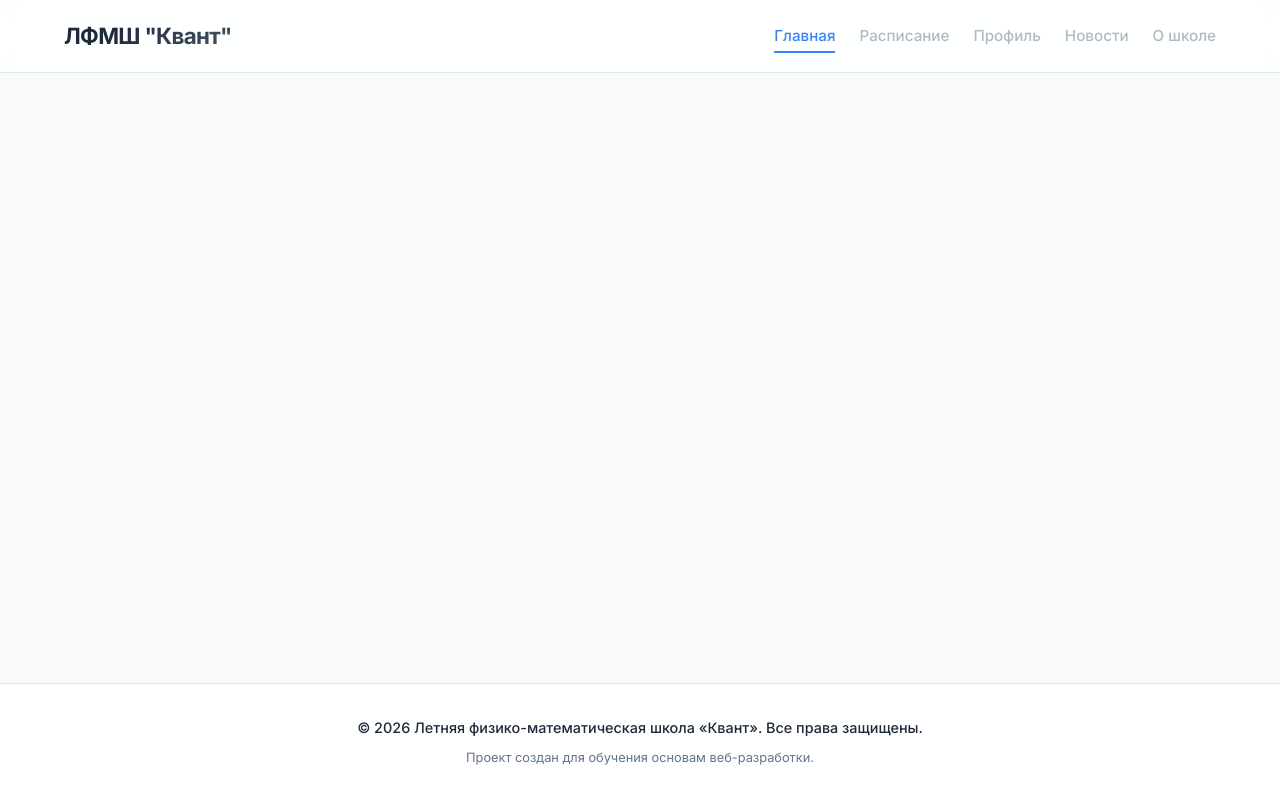
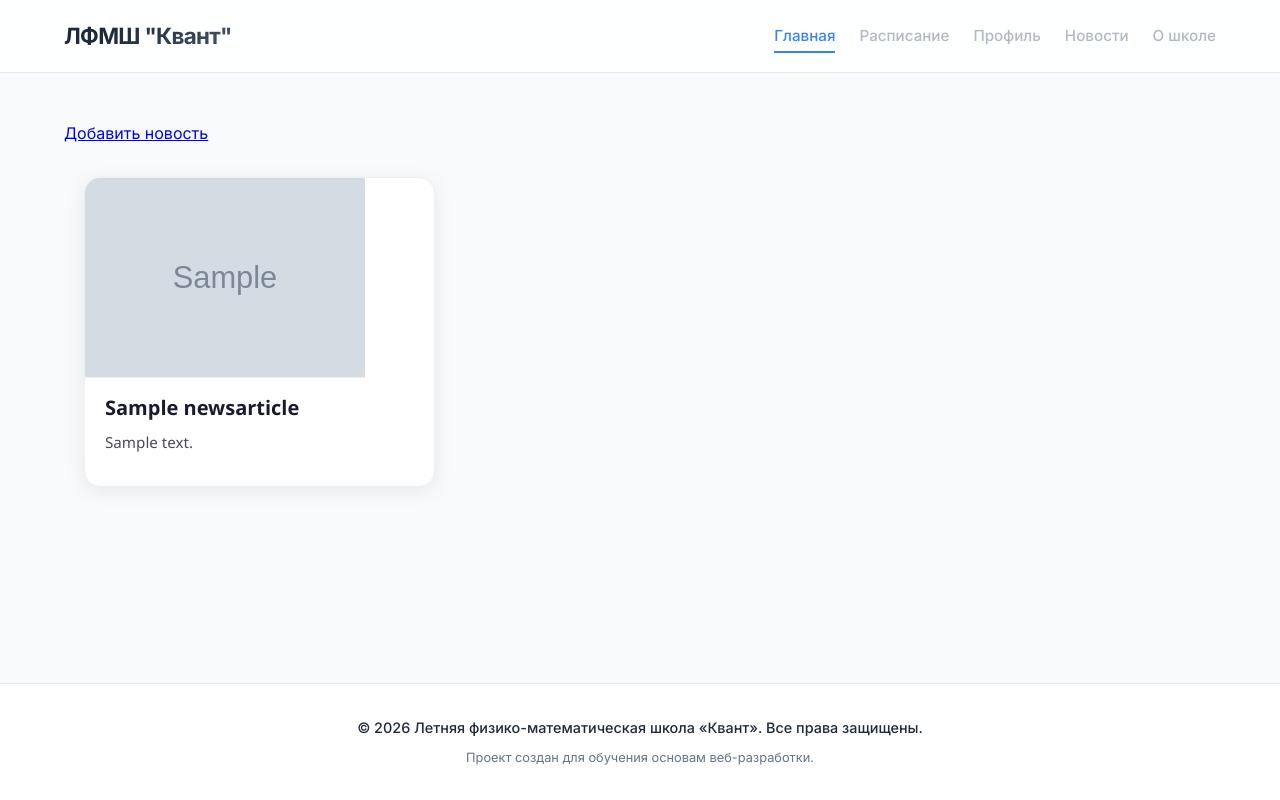
Before and after one commit to quantCamp/kvant_django_site, a Django app: page /news/ in a window 1280 px wide. Run offline with Django 5.2, Linux system fonts and the light colour scheme; tables that the repository leaves empty hold one stand-in row (values such as "Sample post"); grey boxes marked "Sample" are stand-in pictures.

Commit message:
add new button to news_list

```diff
--- a/static/css/news_list.css
+++ b/static/css/news_list.css
@@ -1,105 +1,110 @@
-        .news-grid {
+/* ============================================
+   ИЗОЛИРОВАННЫЙ БЛОК СТИЛЕЙ ДЛЯ НОВОСТЕЙ
+   Все стили "привязаны" к .content-wrapper
+   чтобы не конфликтовать с header/footer
+   ============================================ */
+
+/* ----- ОБЩИЙ КОНТЕЙНЕР (сетка) ----- */
+.content-wrapper {
+    max-width: 1200px;
+    margin: 0 auto;
+    padding: 30px 20px;
     display: grid;
-            grid-template-columns: repeat(auto-fill, minmax(300px, 1fr));
-            gap: 1.5rem;
-            margin-top: 1.5rem;
+    grid-template-columns: repeat(auto-fill, minmax(280px, 1fr));
+    gap: 30px;
+    background: transparent; /* Прозрачный фон, чтобы не перекрывать фон body */
 }
 
-        /* 2. Карточка новости — наследуем от .card, но адаптируем */
-        .news-card {
-            background-color: var(--bg-card);
-            border: 1px solid var(--border-color);
-            border-radius: var(--border-radius-md);
+/* ----- КАРТОЧКА НОВОСТИ ----- */
+.content-wrapper .news-card {
+    background: #ffffff;
+    border-radius: 16px;
+    box-shadow: 0 4px 20px rgba(0, 0, 0, 0.08);
+    transition: transform 0.2s ease, box-shadow 0.3s ease;
     overflow: hidden;
-            transition: all var(--transition-normal);
-            box-shadow: var(--shadow-sm);
-            display: flex;
-            flex-direction: column;
-            height: 100%;
-            position: relative;
-            top: 0;
+    border: 1px solid #f0f0f0;
 }
 
-        .news-card:hover {
-            top: -6px;
-            box-shadow: var(--shadow-lg);
-            border-color: rgba(59, 130, 246, 0.3);
+.content-wrapper .news-card:hover {
+    transform: translateY(-6px);
+    box-shadow: 0 12px 30px rgba(0, 0, 0, 0.12);
 }
 
-        /* 3. Ссылка внутри карточки — занимает всю площадь */
-        .news-card-link {
+/* ----- ССЫЛКА (вся карточка кликабельна) ----- */
+.content-wrapper .news-card a {
+    display: block;
     text-decoration: none;
     color: inherit;
-            display: flex;
-            flex-direction: column;
-            height: 100%;
+    padding: 0 0 20px 0; /* Отступы только снизу, сверху картинка без отступа */
 }
 
-        /* 4. Изображение — ОДИНАКОВЫЙ РАЗМЕР для всех! */
-        .news-card-link img {
-            width: 100%;
-            height: 220px; /* Фиксированная высота для одинакового размера */
-            object-fit: cover; /* Сохраняет пропорции, обрезая лишнее */
+/* ----- ИЗОБРАЖЕНИЕ ----- */
+.content-wrapper .news-card img {
+    width: 280px;  /* Фиксированная ширина */
+    height: 200px; /* Фиксированная высота */
+    object-fit: cover; /* Обрезает лишнее, сохраняя пропорции */
+    object-position: center; /* Центрирует обрезку */
     display: block;
-            background-color: #e9edf2; /* Цвет-заполнитель */
-            transition: transform var(--transition-normal);
+    background: #e9ecef;
+    border-bottom: 1px solid #eee;
+    flex-shrink: 0; /* Чтобы не сжималась в гриде */
 }
 
-        /* Лёгкое увеличение картинки при наведении */
-        .news-card:hover .news-card-link img {
-            transform: scale(1.03);
+/* ----- ЗАГОЛОВОК (H2) ----- */
+.content-wrapper .news-title {
+    font-size: 1.25rem;
+    font-weight: 700;
+    color: #1a1a2e;
+    margin: 16px 20px 8px 20px;
+    line-height: 1.4;
+    font-family: 'Segoe UI', Roboto, system-ui, -apple-system, sans-serif;
+    /* Сброс глобальных стилей h2, если они есть */
+    letter-spacing: normal;
+    text-transform: none;
+    border: none;
+    background: transparent;
 }
 
-        /* 5. Заголовок новости */
-        .news-title {
-            font-size: 1.1rem;
-            font-weight: 600;
-            color: var(--text-main);
-            padding: 1rem 1.25rem 0.25rem 1.25rem;
-            line-height: 1.4;
-            transition: color var(--transition-fast);
-            margin: 0;
+/* ----- ТЕКСТ НОВОСТИ (ЗАМЕНА <h4> НА <p>) ----- */
+.content-wrapper .news-text {
+    font-size: 0.95rem;
+    line-height: 1.6;
+    color: #4a4a5a;
+    margin: 0 20px 12px 20px;
+    font-family: 'Segoe UI', Roboto, system-ui, -apple-system, sans-serif;
+    font-weight: 400;
+    /* Сбрасываем возможные стили h4 */
+    text-transform: none;
+    letter-spacing: normal;
 }
 
-        .news-card-link:hover .news-title {
-            color: var(--primary-color);
+/* ----- АДАПТАЦИЯ ПОД ПЛАНШЕТЫ ----- */
+@media (max-width: 768px) {
+    .content-wrapper {
+        grid-template-columns: repeat(auto-fill, minmax(240px, 1fr));
+        gap: 20px;
+        padding: 20px 15px;
+    }
+    .content-wrapper .news-title {
+        font-size: 1.1rem;
+        margin: 14px 16px 6px 16px;
+    }
+    .content-wrapper .news-text {
+        font-size: 0.9rem;
+        margin: 0 16px 10px 16px;
+    }
 }
 
-        /* 6. Текст новости (обрезанный до 200 символов) */
-        .news-text {
-            font-size: 0.925rem;
-            color: var(--text-muted);
-            padding: 0.25rem 1.25rem 1.25rem 1.25rem;
-            line-height: 1.6;
-            flex-grow: 1;
-            margin: 0;
+/* ----- АДАПТАЦИЯ ПОД ТЕЛЕФОНЫ ----- */
+@media (max-width: 480px) {
+    .content-wrapper {
+        grid-template-columns: 1fr;
+        padding: 15px 12px;
     }
-
-        /* 7. Бейдж/метка "Новость" (опционально) */
-        .news-badge {
-            display: inline-block;
-            background-color: var(--primary-color);
-            color: #ffffff;
-            font-size: 0.7rem;
-            font-weight: 600;
-            text-transform: uppercase;
-            letter-spacing: 0.05em;
-            padding: 0.2rem 0.75rem;
-            border-radius: 20px;
-            margin: 0 1.25rem 0.5rem 1.25rem;
-            align-self: flex-start;
+    .content-wrapper .news-card img {
+        height: 180px;
     }
-
-        /* 8. Стили для секции с новостями (контейнер) */
-        .news-section {
-            margin: 2rem 0;
+    .content-wrapper .news-title {
+        font-size: 1.05rem;
     }
-
-        .news-section .section-title {
-            text-align: left;
-            margin-bottom: 1.5rem;
 }
-
-        .news-section .section-title::after {
-            margin: 0.5rem 0 0 0;
-        }
--- a/templates/news/news_detail.html
+++ b/templates/news/news_detail.html
@@ -24,6 +24,8 @@
     </li>
 {% endfor %}
 
+
+
 <section class="news-form-section">
     <form class="news-comment-form" method="post">
         {% csrf_token %}
--- a/templates/news/news_list.html
+++ b/templates/news/news_list.html
@@ -5,16 +5,18 @@
 <link rel="stylesheet" href="{% static 'css/news_list.css' %}">
 {% endblock %}
 {% block content %}
-{% for item in news_listik %}
+<a href="/news/add">Добавить новость</a>
 
-<section>
-    <a href="/news/<int:pk>/)">
-        <img src="{{ item.img.url }}">
-        <h2>{{ item.title }}</h2>
-        <h4>{{ item.text|truncatechars:200 }}</h4>
-    </a>
-</section>
-
-{% endfor %}
+<div class="content-wrapper"> <!-- ВАЖНО: добавлена обертка -->
+    {% for item in news %}
+    <section class="news-card">
+        <a href="/news/detail/{{ item.pk }}"> <!-- Исправлена ссылка -->
+            <img src="{{ item.img.url }}" alt="{{ item.title }}">
+            <h2 class="news-title">{{ item.title }}</h2>
+            <p class="news-text">{{ item.text|truncatechars:200 }}</p> <!-- Исправлен <h4> на <p> -->
+        </a>
+    </section>
+    {% endfor %}
+</div>
 
 {% endblock %}
```
Lines whose indentation alone changed are shown as unchanged.
